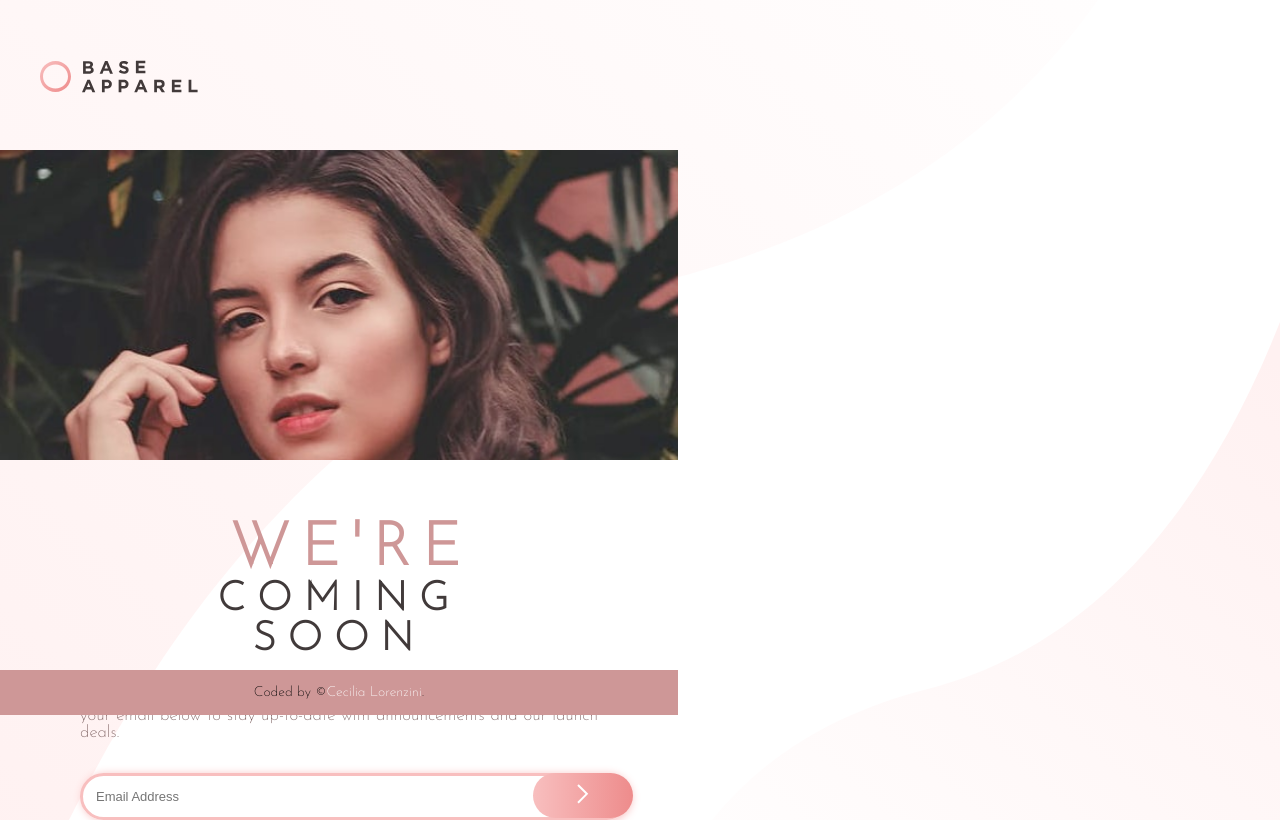
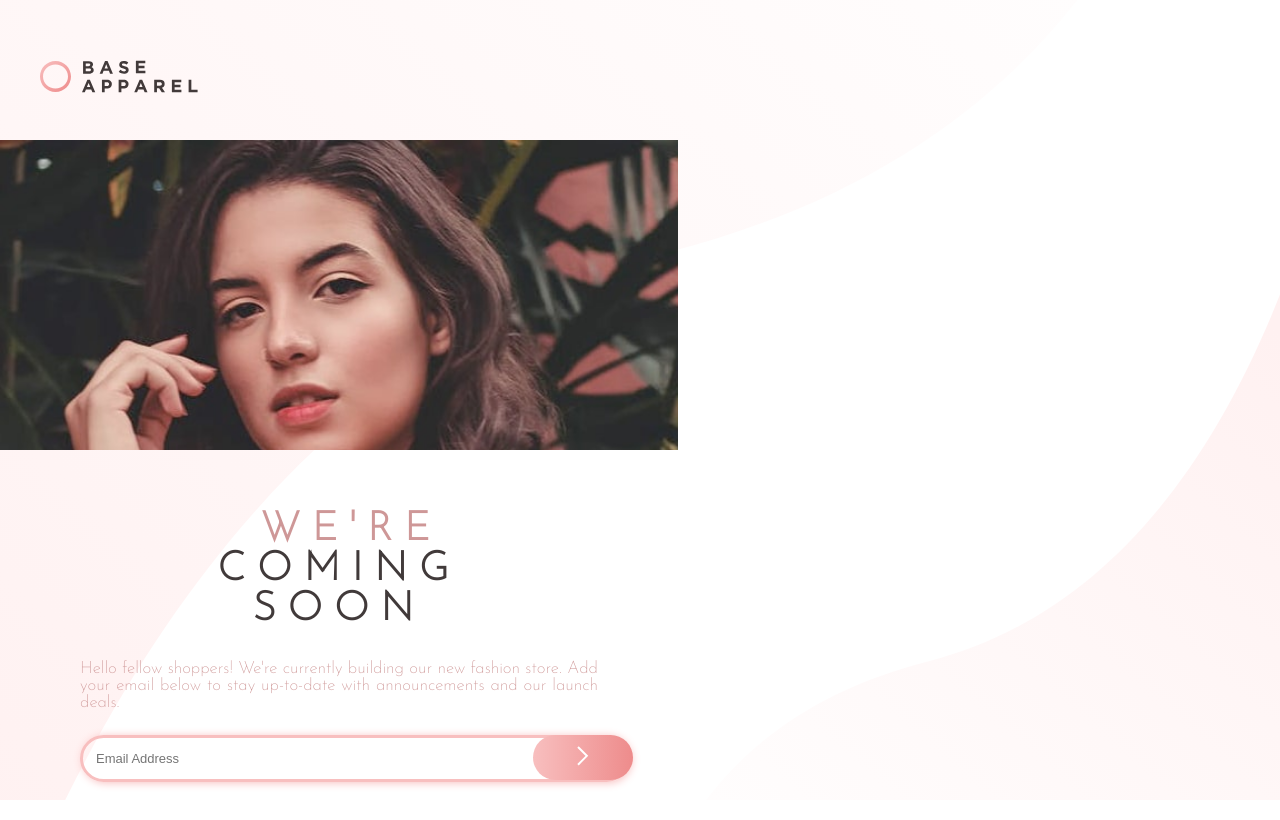
Before and after one commit to ceci-lo/base-apparel-coming-soon-master, a plain HTML site: page index.html in a window 1280 px wide. Drawn offline with Linux system fonts and the light colour scheme.

Commit message:
se adapto para celular xs

```diff
--- a/index.html
+++ b/index.html
@@ -25,7 +25,7 @@
     <div class="rigth-img"></div>
     <div class="left">
 
-      <h1> <span class="secondContainer__h1--were">We're</span></br>coming</br>soon</h1>
+      <h1> <span class="secondContainer__h1--were">We're</span></n></br>coming</br>soon</h1>
 
       <p class="secondContainer__p">Hello fellow shoppers! We're currently building our new fashion store.
         Add your email below to stay up-to-date with announcements and our launch deals.</p>
@@ -38,11 +38,11 @@
       </form>
     </div>
 
-   <footer>
+ <!--  <footer>
     <p class="attribution">
       Coded by &copy;<a href="#">Cecilia Lorenzini</a>.
     </p>
-  </footer>
+  </footer>-->
   <script src="JS/script.js"></script>
 </body>
 
--- a/style.css
+++ b/style.css
@@ -144,18 +144,18 @@ a {
   }
   .container {
     width: 475px;
+    height: auto;
     display: flex;
     flex-wrap: wrap;
   }
   .Box__Logo{
     width: 100%;
-    margin: 0px 40px;
+    margin: 20px 40px;
     padding: 0;
-    height: 150px;
+    height: 100px;
   }
   .logo {
-    margin:60px 0px;
-
+    margin:40px 0px;
   }
   .left {
     width: 100%;
@@ -174,13 +174,23 @@ h1 {
   text-align: center;
   padding: 60px 0px 10px;
   width: 100%;
+}
+.secondContainer__h1--were {
+  color: hsl(0, 36%, 70%);
+  font-size: 40px;
 
 }
  .secondContainer__p {
-    color: hsl(0, 13%, 42%);
+    color: hsl(0, 36%, 70%);
     text-align: justify;
     font-size: 17px;
     width: 100%;
+  }
+  .secondContainer__label {
+    margin-top: 1.5em;
+    margin-bottom: 1.5em;
+    position: relative;
+    max-width: 600px;
   }
 .rigth-img {
   background-image: url(../images/hero-desktop.jpg);
@@ -205,14 +215,14 @@ button {
   position: absolute;
   right: -35px;
   top: 0;
-  border-radius: 50px;
+  border-radius: 60px;
   background-image: linear-gradient(
     to right,
     hsl(0, 80%, 86%),
     hsl(0, 74%, 74%)
   );
   border-style: none;
-  padding: 14px;
+  padding: 13px;
 
 }
 
@@ -227,6 +237,7 @@ footer {
   text-align: center;
   font-size: 14px;
   width: 100%;
+  position:static;
 }
 }
 
```
